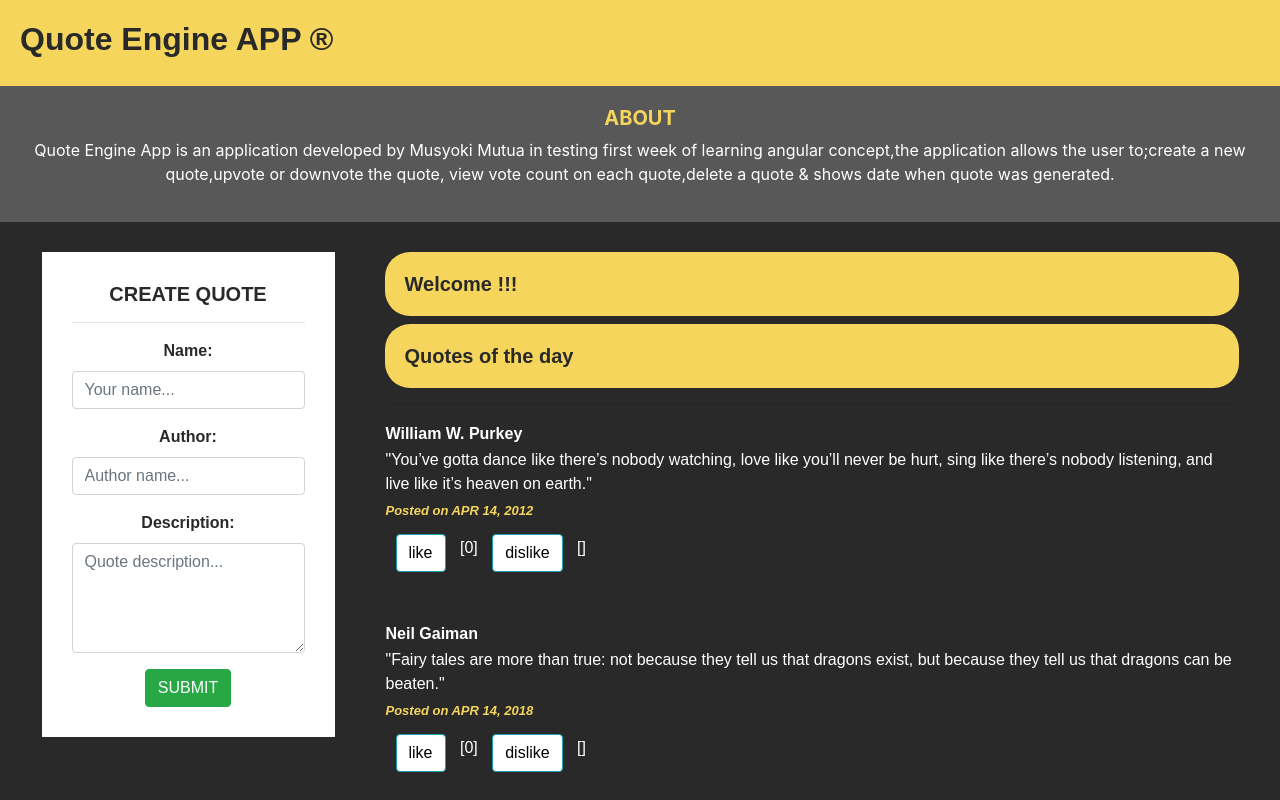
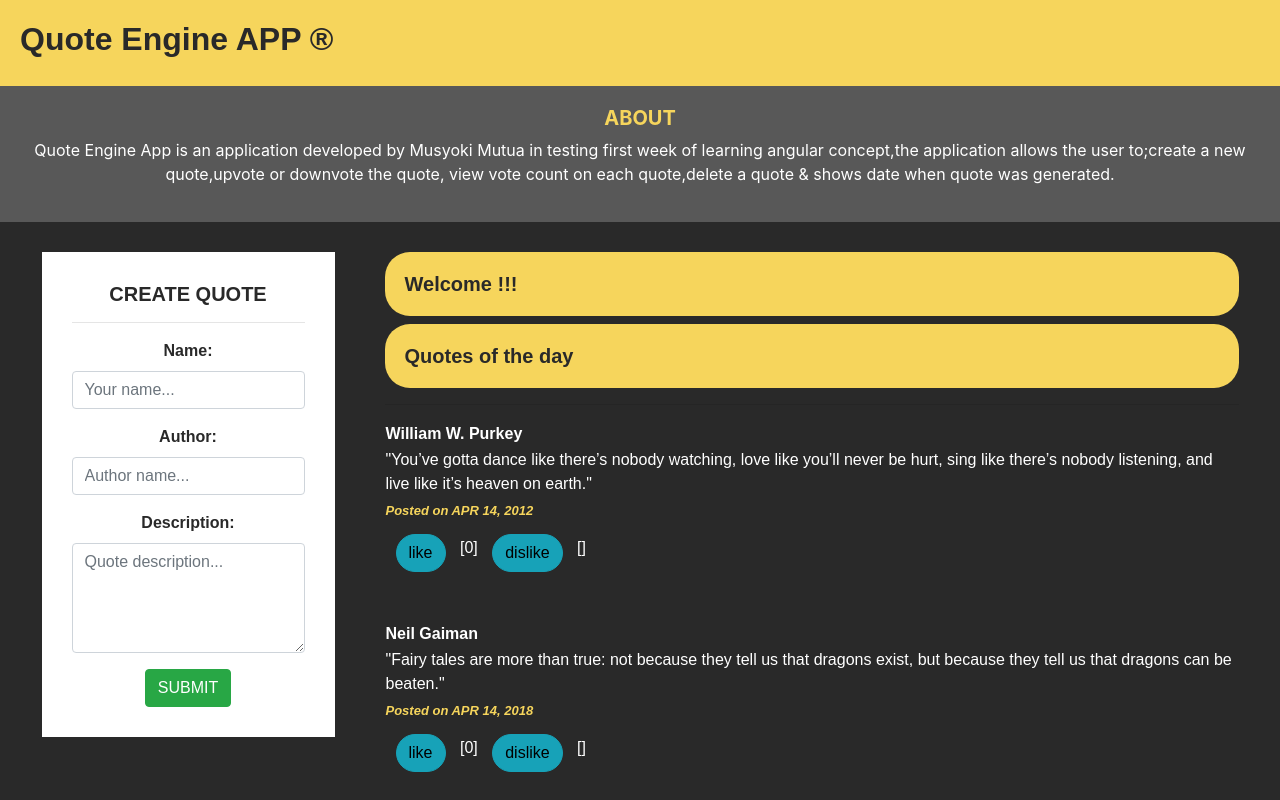
Before and after one commit to msyoki/Angular-week-1-IP, an Angular app: page / in a window 1280 px wide. Shown: the top 800 px of the page. Built offline with nearby package versions, Linux system fonts and the light colour scheme.

Commit message:
add like button styling

```diff
--- a/src/app/likes/likes.component.css
+++ b/src/app/likes/likes.component.css
@@ -2,6 +2,6 @@
     margin-top: 10px;
     margin-right: 10px;
     margin-left: 10px;
-    background-color: white;
     color: black;
+    border-radius: 30px;
 }
```
